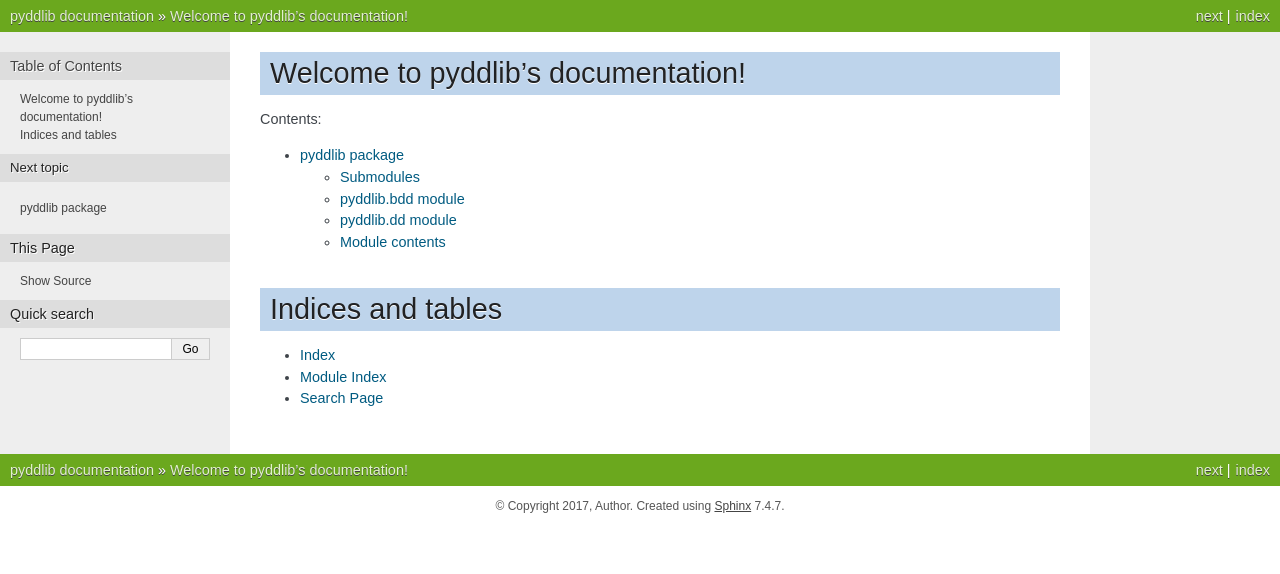
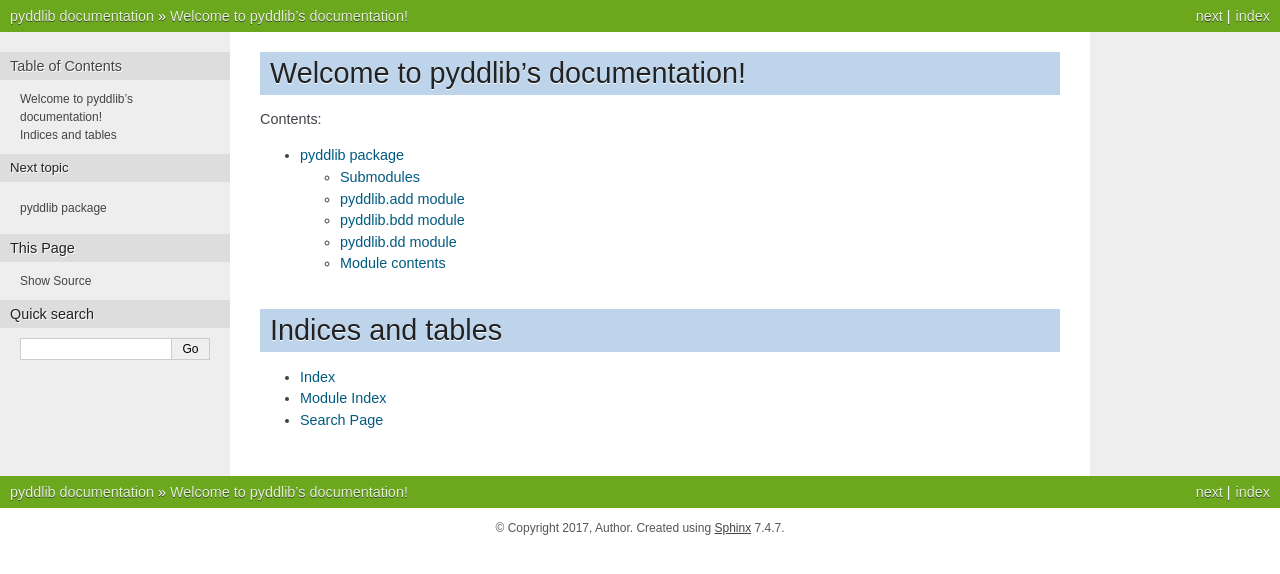
Before and after one commit to thiagopbueno/pyddlib, a Sphinx documentation site: the page built from docs/index.rst, in a window 1280 px wide. Shown: the top 574 px of the page. Built offline with Sphinx 7.4.7, drawn with Linux system fonts in a browser that asks for light colours; the version number could not be read and is left out.

```diff
--- a/docs/index.rst
+++ b/docs/index.rst
@@ -1,5 +1,5 @@
 .. pyddlib documentation master file, created by
-   sphinx-quickstart on Thu Mar  9 13:37:40 2017.
+   sphinx-quickstart on Thu Mar 16 10:48:26 2017.
    You can adapt this file completely to your liking, but it should at least
    contain the root `toctree` directive.
 
--- a/docs/pyddlib.rst
+++ b/docs/pyddlib.rst
@@ -3,6 +3,14 @@ pyddlib package
 
 Submodules
 ----------
+
+pyddlib.add module
+------------------
+
+.. automodule:: pyddlib.add
+    :members:
+    :undoc-members:
+    :show-inheritance:
 
 pyddlib.bdd module
 ------------------
```
Also changed, not shown: 17 other files.
